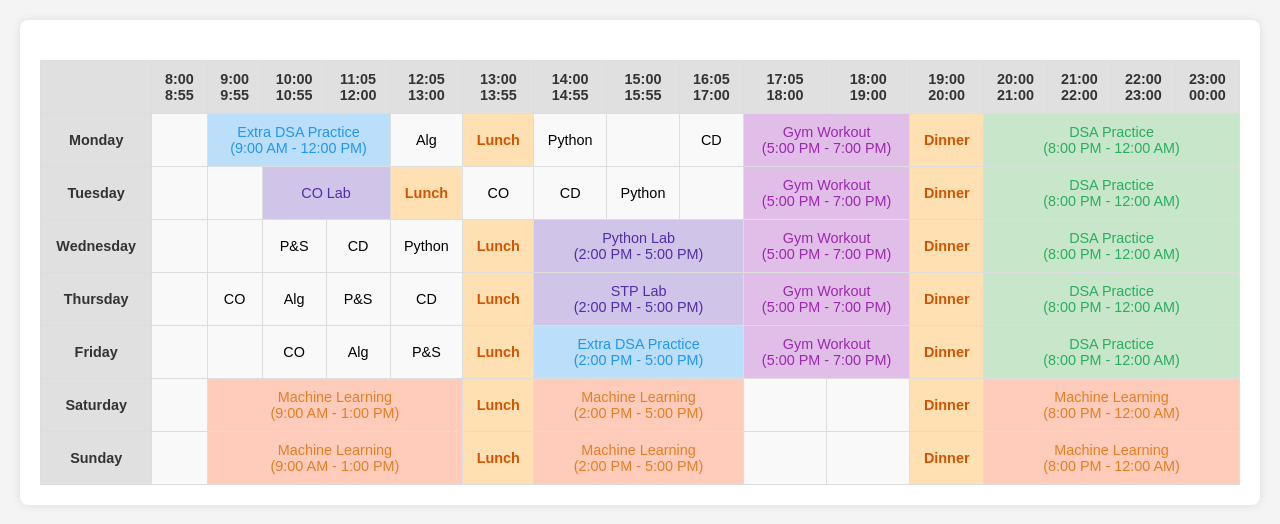
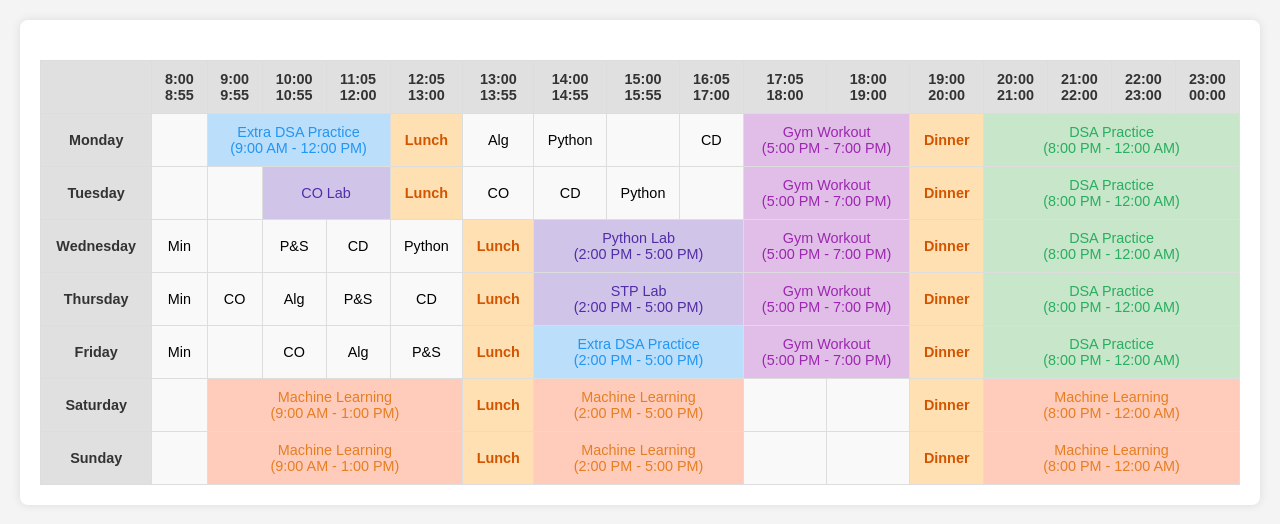
Before and after one commit to RajwardhanSinghUmath/timetablesem3, a plain HTML site: page index.html in a window 1280 px wide. Drawn offline with Linux system fonts and the light colour scheme.

Commit message:
Update index.html

```diff
--- a/index.html
+++ b/index.html
@@ -111,8 +111,8 @@
                     <th>Monday</th>
                     <td></td>
                     <td class="extra-dsa-practice" colspan="3">Extra DSA Practice<br>(9:00 AM - 12:00 PM)</td>
+                    <td class="lunch-break">Lunch</td>
                     <td>Alg</td>
-                    <td class="lunch-break">Lunch</td>
                     <td>Python</td>
                     <td></td>
                     <td>CD</td>
@@ -136,7 +136,7 @@
                 </tr>
                 <tr>
                     <th>Wednesday</th>
-                    <td></td>
+                    <td>Min</td>
                     <td></td>
                     <td>P&S</td>
                     <td>CD</td>
@@ -149,7 +149,7 @@
                 </tr>
                 <tr>
                     <th>Thursday</th>
-                    <td></td>
+                    <td>Min</td>
                     <td>CO</td>
                     <td>Alg</td>
                     <td>P&S</td>
@@ -162,7 +162,7 @@
                 </tr>
                 <tr>
                     <th>Friday</th>
-                    <td></td>
+                    <td>Min</td>
                     <td></td>
                     <td>CO</td>
                     <td>Alg</td>
```
